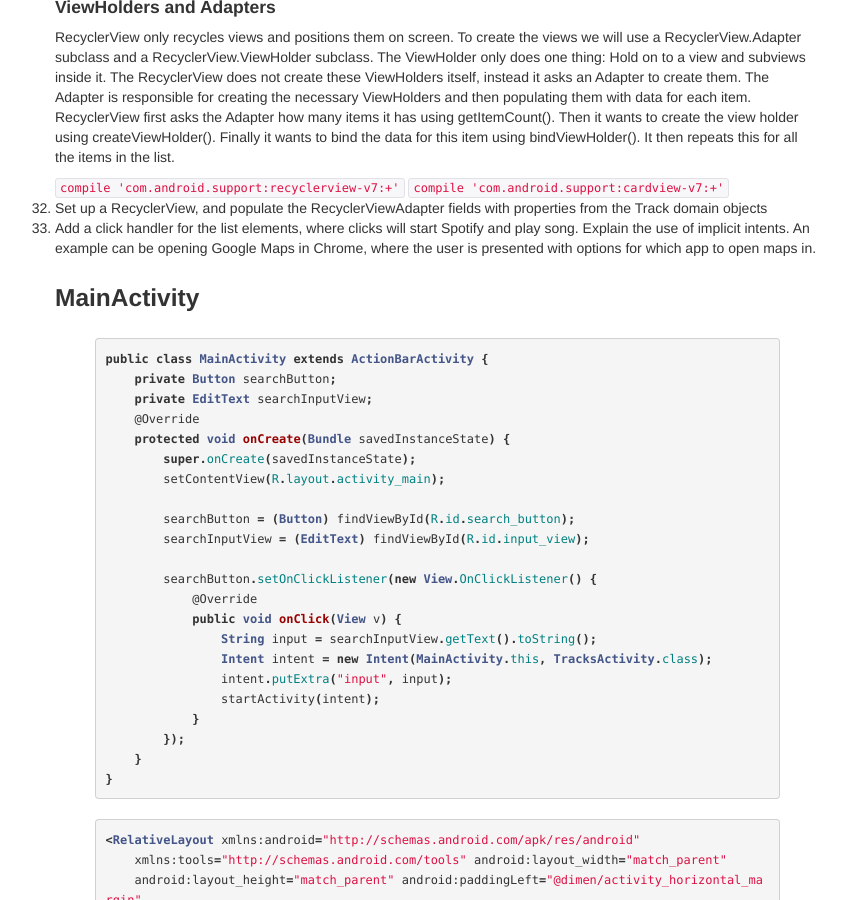
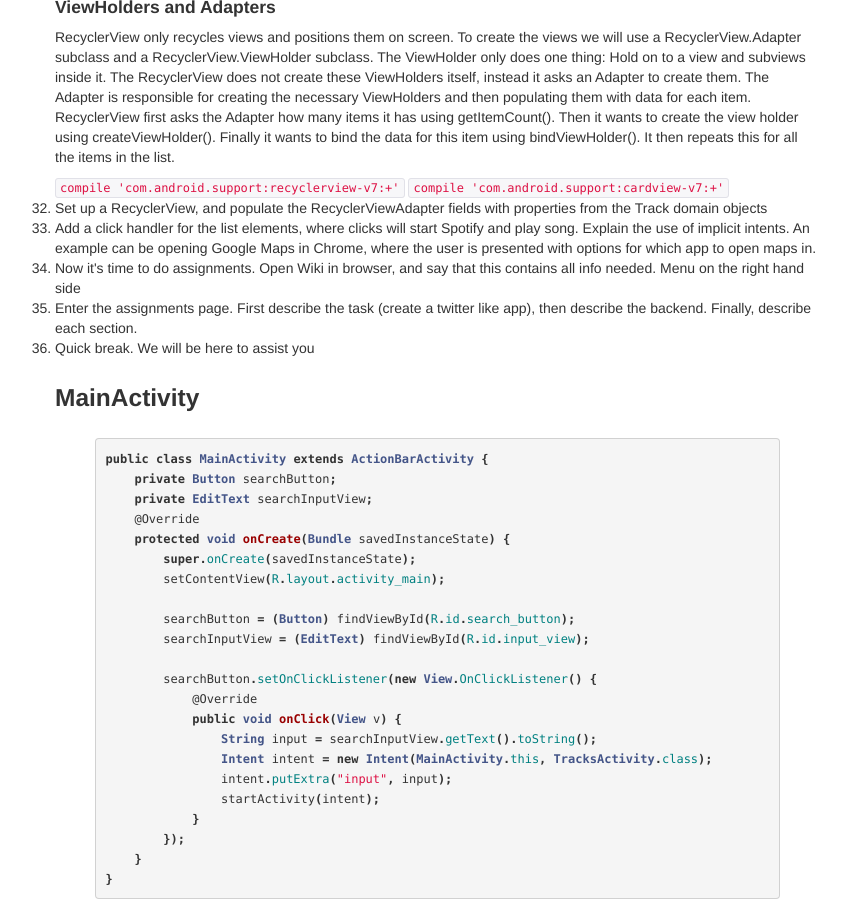
Before and after one commit to bekk/android101, a Jekyll site: the page built from docs/pages/manuscript.html, in a window 1280 px wide and 900 px high, scrolled down 2319 px. Shown: the whole window, without its empty margins (5-851 px from the left). Built offline with Jekyll 4.4.1, drawn with Linux system fonts in a browser that asks for light colours; Markdown is read by kramdown in place of the engine named in the settings.

Commit message:
Updated manuscript

```diff
--- a/docs/pages/manuscript.html
+++ b/docs/pages/manuscript.html
@@ -99,6 +99,9 @@ title: Manuscript
     <li> Set up a RecyclerView, and populate the RecyclerViewAdapter fields with properties from the Track domain objects</li>
     <li>Add a click handler for the list elements, where clicks will start Spotify and play song. Explain the use of implicit intents. An example
         can be opening Google Maps in Chrome, where the user is presented with options for which app to open maps in.</li>
+    <li> Now it's time to do assignments. Open Wiki in browser, and say that this contains all info needed. Menu on the right hand side</li>
+    <li>Enter the assignments page. First describe the task (create a twitter like app), then describe the backend. Finally, describe each section.</li>
+    <li>Quick break. We will be here to assist you</li>
 </ol>
 
 <h3> MainActivity</h3>
```
